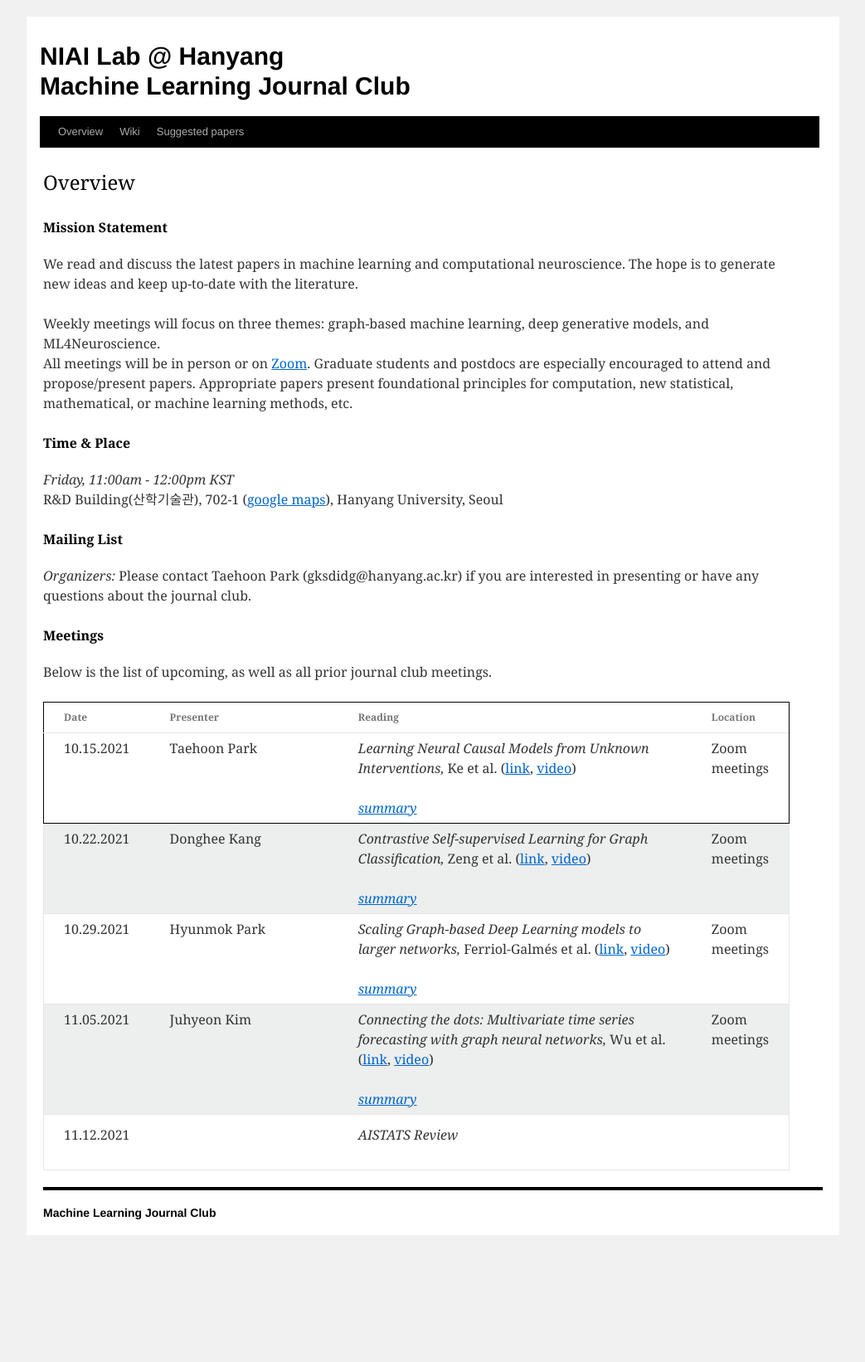
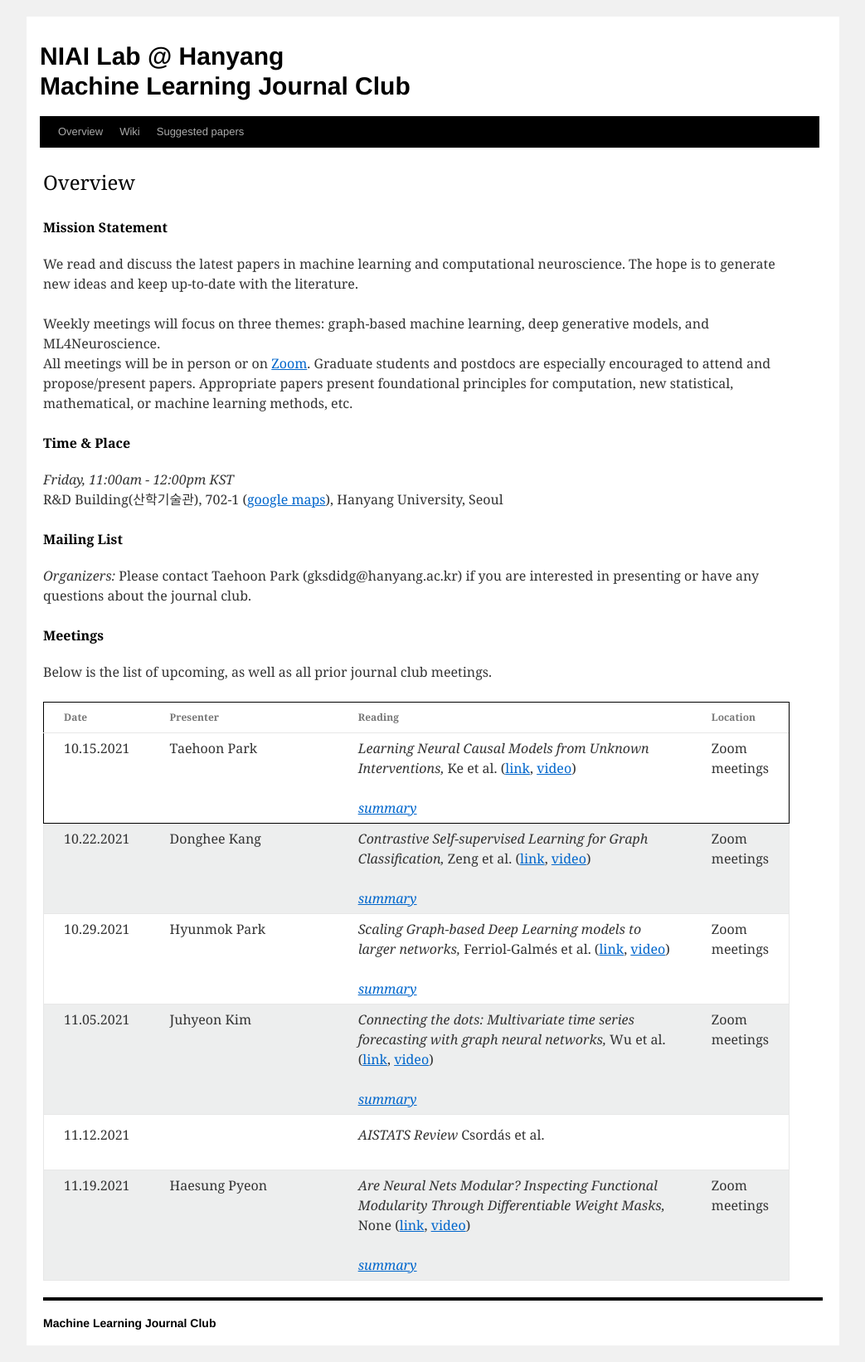
Before and after one commit to niai-lab/GraphML-JC, a Jekyll site: the page built from index.html, in a window 1280 px wide. Shown: the whole page at 83% size, without its empty margins (118-1161 px from the left). Built offline with Jekyll 4.4.1, drawn with Linux system fonts in a browser that asks for light colours; before the commit the page ends 1509 px from its top, so only the background shows below that.

Commit message:
Update meeting_info.yml

```diff
--- a/_data/meeting_info.yml
+++ b/_data/meeting_info.yml
@@ -74,9 +74,19 @@
 - presenter: ""
   date: 11.12.2021
   paper: "AISTATS Review"
-  authors: "None"
+  authors: Csordás et al.
   url: "None"
   pdf:
   video: "None"
   location: ""
   summary:
+
+- presenter: Haesung Pyeon
+  date: 11.19.2021
+  paper: "Are Neural Nets Modular? Inspecting Functional Modularity Through Differentiable Weight Masks"
+  authors: "None"
+  url: https://arxiv.org/abs/2010.02066
+  pdf:
+  video: "None"
+  location: "Zoom meetings"
+  summary:
```
